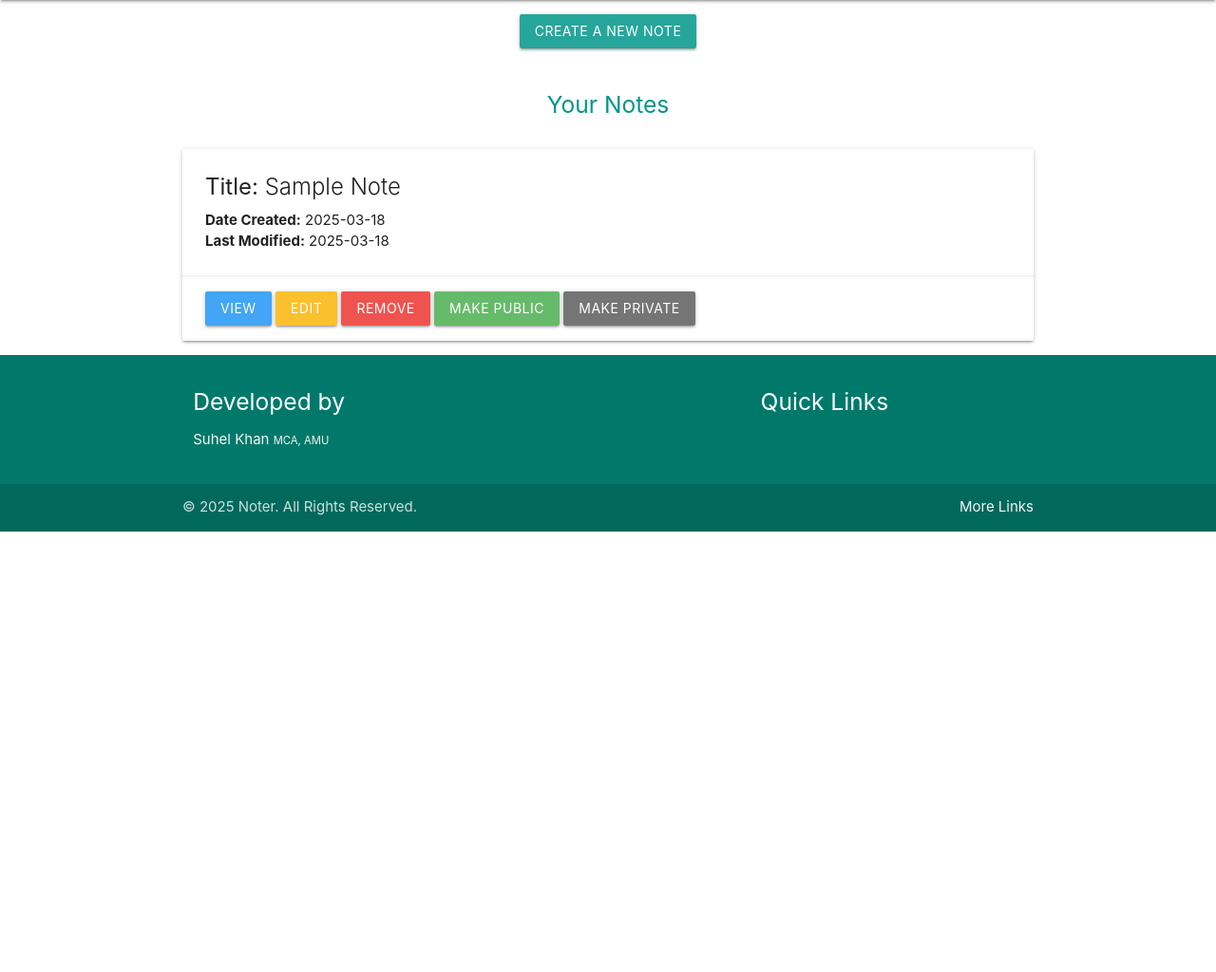
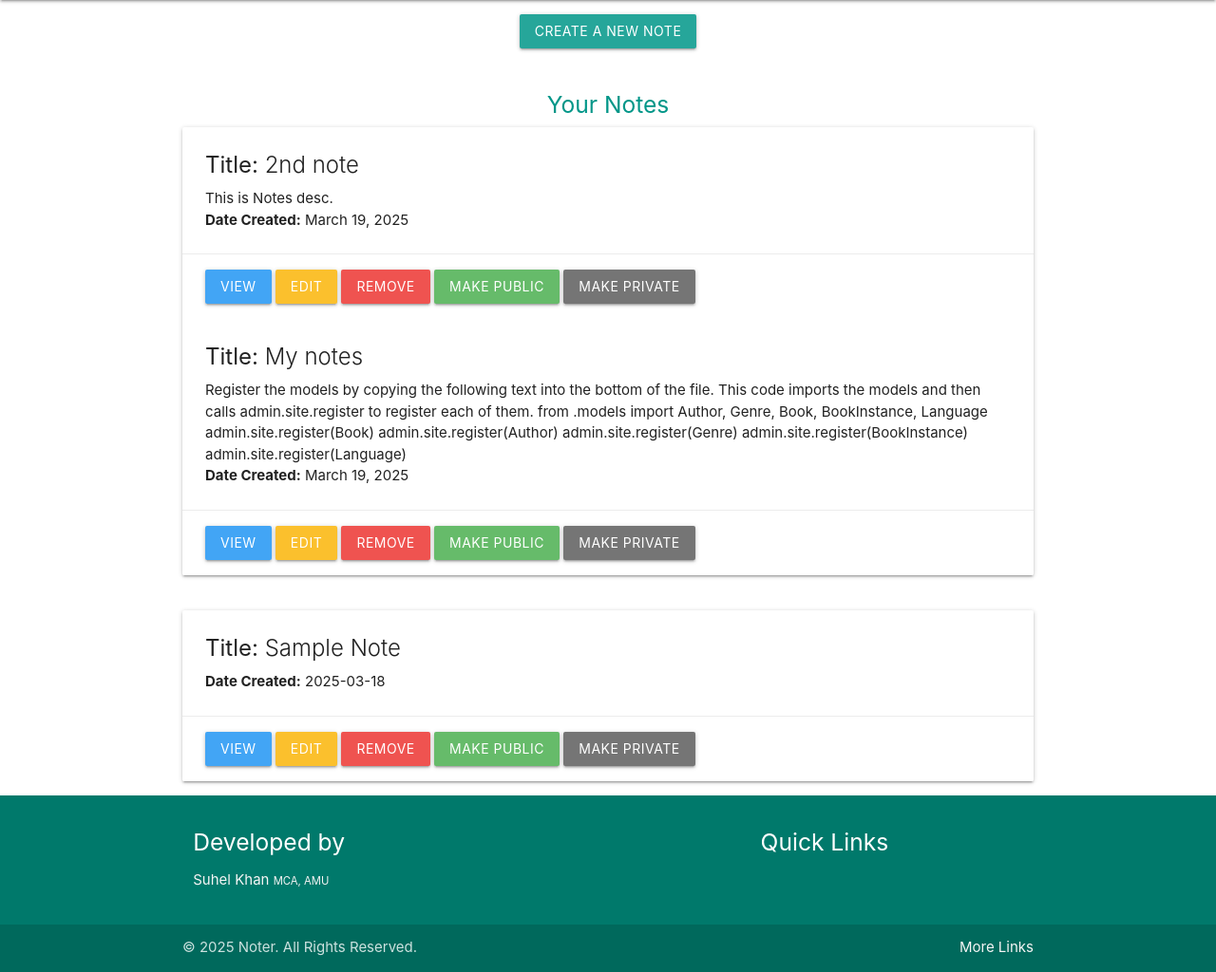
Before and after one commit to SuhelKhanCA/Noter, a Django app: template pythonize/noter/templates/notes/notes.html in a window 1280 px wide. Shown: the part 64-1088 px from the top of the page at 95% size. Before the commit the page ends 624 px from the top, so only its background shows below. Run offline with Django 5.2, Linux system fonts and the light colour scheme; the template is opened without the code that fills it: values that come from a table or form of the project are taken from there, others are empty; data comes from the database, SQL or seed files in the repository; both versions use the stored data as it was after the commit.

Commit message:
add : notes showing at User UI

```diff
--- a/pythonize/noter/noter/urls.py
+++ b/pythonize/noter/noter/urls.py
@@ -21,4 +21,5 @@ urlpatterns = [
     path('admin/', admin.site.urls),
     path('', views.home, name="Home"),
     path('users/', include("users.urls")),
+    path('notes/', include("notes.urls")),
 ]
--- a/pythonize/noter/notes/models.py
+++ b/pythonize/noter/notes/models.py
@@ -3,7 +3,7 @@
 # Create your models here.
 
 class Note(models.Model):
-    note_id = models.IntegerField(primary_key=True)
+    note_id = models.AutoField(primary_key=True)
     title = models.CharField(max_length=20)
     Description = models.TextField()
     is_public = models.BooleanField()
--- /dev/null
+++ b/pythonize/noter/notes/urls.py
@@ -0,0 +1,7 @@
+from django.contrib import admin
+from django.urls import path, include
+from . import views
+urlpatterns = [
+    path('', views.view_notes, name='Notes'),
+    path('', views.add_note, name='Add_Note'),
+]
--- a/pythonize/noter/templates/base.html
+++ b/pythonize/noter/templates/base.html
@@ -23,7 +23,7 @@
     <nav class="teal lighten-1">
       <div class="nav-wrapper container">
         <!-- Logo -->
-        <a href="#" class="brand-logo left">Noter</a>
+        <a href="{% url 'Home' %}" class="brand-logo left">Noter</a>
 
         <!-- Mobile Menu Trigger -->
         <a href="#" data-target="mobile-demo" class="sidenav-trigger right">
@@ -33,9 +33,9 @@
         <!-- Desktop Navigation Links -->
         <ul class="right hide-on-med-and-down">
           <li><a href="#">How To Use?</a></li>
-          <li><a href="#">Login</a></li>
+          <li><a href="{% url 'login' %}">Login</a></li>
           <li><a href="#">Register</a></li>
-          <li><a href="#">Your Notes</a></li>
+          <li><a href="{% url 'Notes' %}">Your Notes</a></li>
           <li><a href="#">Add Note</a></li>
           <li><a href="#">Public Notes</a></li>
           <li><a href="#">Log Out</a></li>
@@ -46,7 +46,7 @@
     <!-- Mobile Navigation (Sidenav) -->
     <ul class="sidenav" id="mobile-demo">
       <li><a href="#">How To Use?</a></li>
-      <li><a href="#">Login</a></li>
+      <li><a href="{% url 'login' %}">Login</a></li>
       <li><a href="#">Register</a></li>
       <li><a href="#">Your Notes</a></li>
       <li><a href="#">Add Note</a></li>
--- a/pythonize/noter/templates/notes/notes.html
+++ b/pythonize/noter/templates/notes/notes.html
@@ -14,7 +14,8 @@
   <div id="createNoteModal" class="modal">
     <div class="modal-content">
       <h5 class="teal-text">Create a New Note</h5>
-      <form action="#" method="POST">
+      <form action="{% url 'Add_Note' %}" method="POST">
+        {% csrf_token %}
         <div class="input-field">
           <input type="text" id="note_title" name="note_title" required />
           <label for="note_title">Note Title</label>
@@ -29,6 +30,14 @@
           <label for="note_desc">Description</label>
         </div>
         <div class="modal-footer">
+          <div class="switch">
+            <label>
+              Private
+              <input type="checkbox" name="is_public" value="true" />
+              <span class="lever"></span>
+              Public
+            </label>
+          </div>
           <button type="submit" class="btn teal lighten-1">Add Note</button>
           <a href="#!" class="btn-flat modal-close">Close</a>
         </div>
@@ -39,6 +48,23 @@
   <!-- View Notes Section -->
   <div class="section">
     <h5 class="center-align teal-text">Your Notes</h5>
+
+    <div class="card">
+      {% for note in notes %}
+      <div class="card-content">
+        <span class="card-title"><b>Title:</b> {{note.title}}</span>
+        <p>{{note.Description}}</p>
+        <p><b>Date Created:</b> {{note.date_created}} </p>
+      </div>
+      <div class="card-action">
+        <a href="#" class="btn blue lighten-1">View</a>
+        <a href="#" class="btn yellow darken-2">Edit</a>
+        <a href="#" class="btn red lighten-1">Remove</a>
+        <a href="#" class="btn green lighten-1">Make Public</a>
+        <a href="#" class="btn grey darken-1">Make Private</a>
+      </div>
+      {% endfor %}
+    </div>
   </div>
 
   <!-- Example Notes -->
@@ -46,7 +72,6 @@
     <div class="card-content">
       <span class="card-title"><b>Title:</b> Sample Note</span>
       <p><b>Date Created:</b> 2025-03-18</p>
-      <p><b>Last Modified:</b> 2025-03-18</p>
     </div>
     <div class="card-action">
       <a href="#" class="btn blue lighten-1">View</a>
```
Also changed, not shown: pythonize/noter/notes/views.py (+18 -1 lines), pythonize/noter/users/views.py (+6 -3 lines), pythonize/noter/db.sqlite3, pythonize/noter/notes/migrations/0002_alter_note_note_id.py (added).
